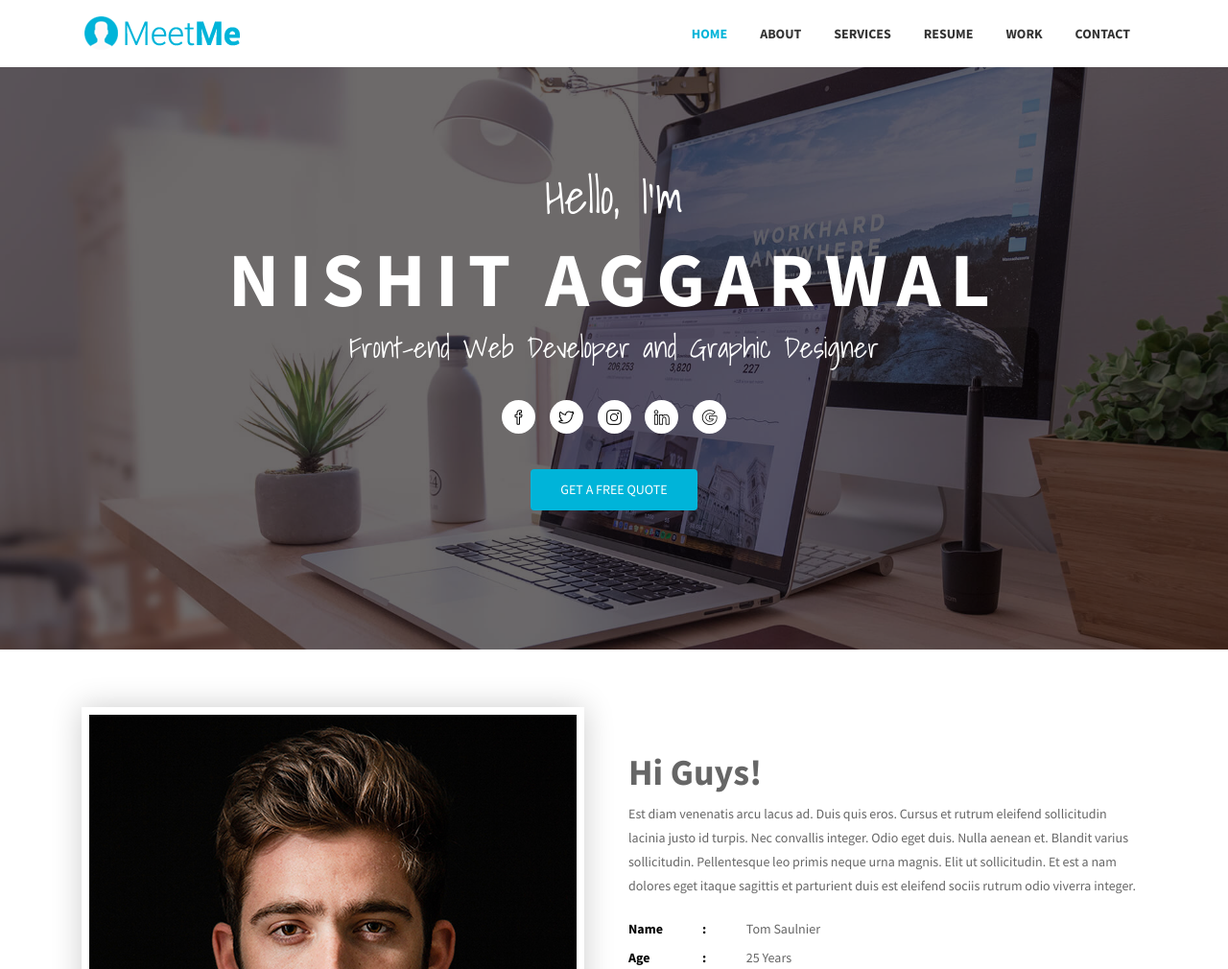
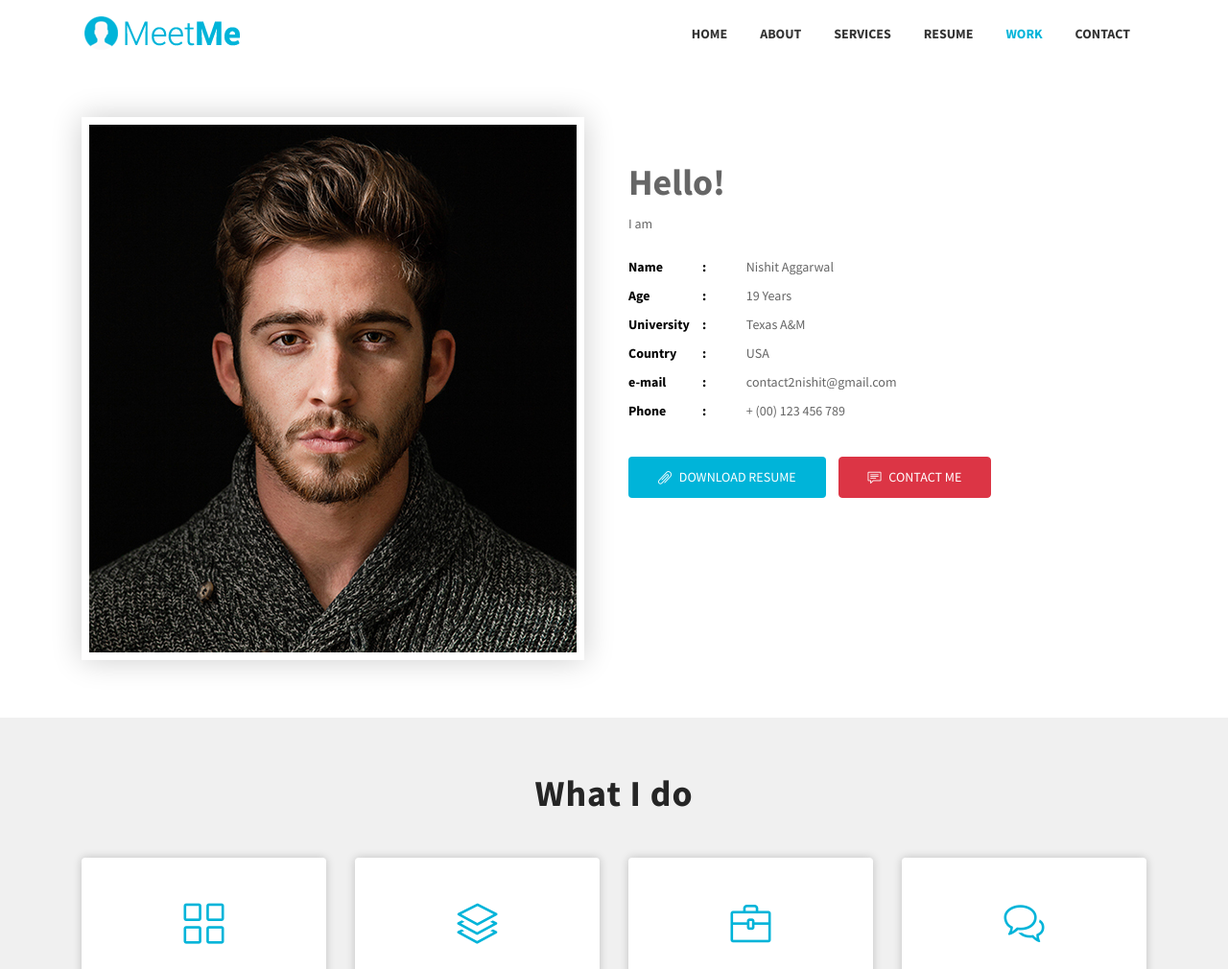
Before and after one commit to contact2nishit/Nishit_profile, a plain HTML site: page meetme---free-resume-and-cv-bootstrap-template/publishing/index.html in a window 1280 px wide. Shown: the top 1010 px of the page at 96% size. Drawn offline with Linux system fonts and the light colour scheme; files whose address does not match are found by name.

Commit message:
Update index.html

```diff
--- a/meetme---free-resume-and-cv-bootstrap-template/publishing/index.html
+++ b/meetme---free-resume-and-cv-bootstrap-template/publishing/index.html
@@ -104,15 +104,7 @@
       <!-- Navbar End -->
 
       <!-- Hero Area Start -->
-      <div id="hero-area" class="hero-area-bg">
-        <div class="overlay"></div>
-        <div class="container">
-          <div class="row">
-            <div class="col-md-12 col-sm-12 text-center">
-              <div class="contents">
-                <h5 class="script-font wow fadeInUp" data-wow-delay="0.2s">Hello, I'm</h5>
-                <h2 class="head-title wow fadeInUp" data-wow-delay="0.4s">Nishit Aggarwal</h2>
-                <p class="script-font wow fadeInUp" data-wow-delay="0.6s">Front-end Web Developer and Graphic Designer</p>
+
                 <ul class="social-icon wow fadeInUp" data-wow-delay="0.8s">
                   <li>
                     <a class="facebook" href="#"><i class="icon-social-facebook"></i></a>
@@ -130,15 +122,7 @@
                     <a class="google" href="#"><i class="icon-social-google"></i></a>
                   </li>
                 </ul>
-                <div class="header-button wow fadeInUp" data-wow-delay="1s">
-                  <a href="#" class="btn btn-common">Get a Free Quote</a>
-                </div>
-              </div>
-            </div>
-          </div>
-        </div>
-      </div>
-      <!-- Hero Area End -->
+
 
     </header>
     <!-- Header Area wrapper End -->
@@ -154,19 +138,16 @@
           </div>
           <div class="col-lg-6 col-md-6 col-sm-12 col-xs-12">
             <div class="profile-wrapper wow fadeInRight" data-wow-delay="0.3s">
-              <h3>Hi Guys!</h3>
-              <p>Est diam venenatis arcu lacus ad. Duis quis eros. Cursus et rutrum eleifend sollicitudin lacinia justo id turpis. Nec convallis integer. Odio eget duis. Nulla aenean et. Blandit varius sollicitudin. Pellentesque leo primis neque urna magnis. Elit ut sollicitudin. Et est a nam dolores eget itaque sagittis et parturient duis est eleifend sociis rutrum odio viverra integer.</p>
+              <h3>Hello!</h3>
+              <p>I am </p>
               <div class="about-profile">
                 <ul class="admin-profile">
-                  <li><span class="pro-title"> Name </span> <span class="pro-detail">Tom Saulnier</span></li>
-                  <li><span class="pro-title"> Age </span> <span class="pro-detail">25 Years</span></li>
-                  <li><span class="pro-title"> Experience </span> <span class="pro-detail">4 Years</span></li>
+                  <li><span class="pro-title"> Name </span> <span class="pro-detail">Nishit Aggarwal</span></li>
+                  <li><span class="pro-title"> Age </span> <span class="pro-detail">19 Years</span></li>
+                  <li><span class="pro-title"> University </span> <span class="pro-detail"> Texas A&M</span></li>
                   <li><span class="pro-title"> Country </span> <span class="pro-detail">USA</span></li>
-                  <li><span class="pro-title"> Location </span> <span class="pro-detail">San Francisco, CA</span></li>
-                  <li><span class="pro-title"> e-mail </span> <span class="pro-detail">email@example.com</span></li>
+                  <li><span class="pro-title"> e-mail </span> <span class="pro-detail">contact2nishit@gmail.com</span></li>
                   <li><span class="pro-title"> Phone </span> <span class="pro-detail">+ (00) 123 456 789</span></li>
-                  <li><span class="pro-title"> Freelance </span> <span class="pro-detail">Available</span></li>
-                </ul>
               </div>
               <a href="#" class="btn btn-common"><i class="icon-paper-clip"></i> Download Resume</a>
               <a href="#" class="btn btn-danger"><i class="icon-speech"></i> Contact Me</a>
```
